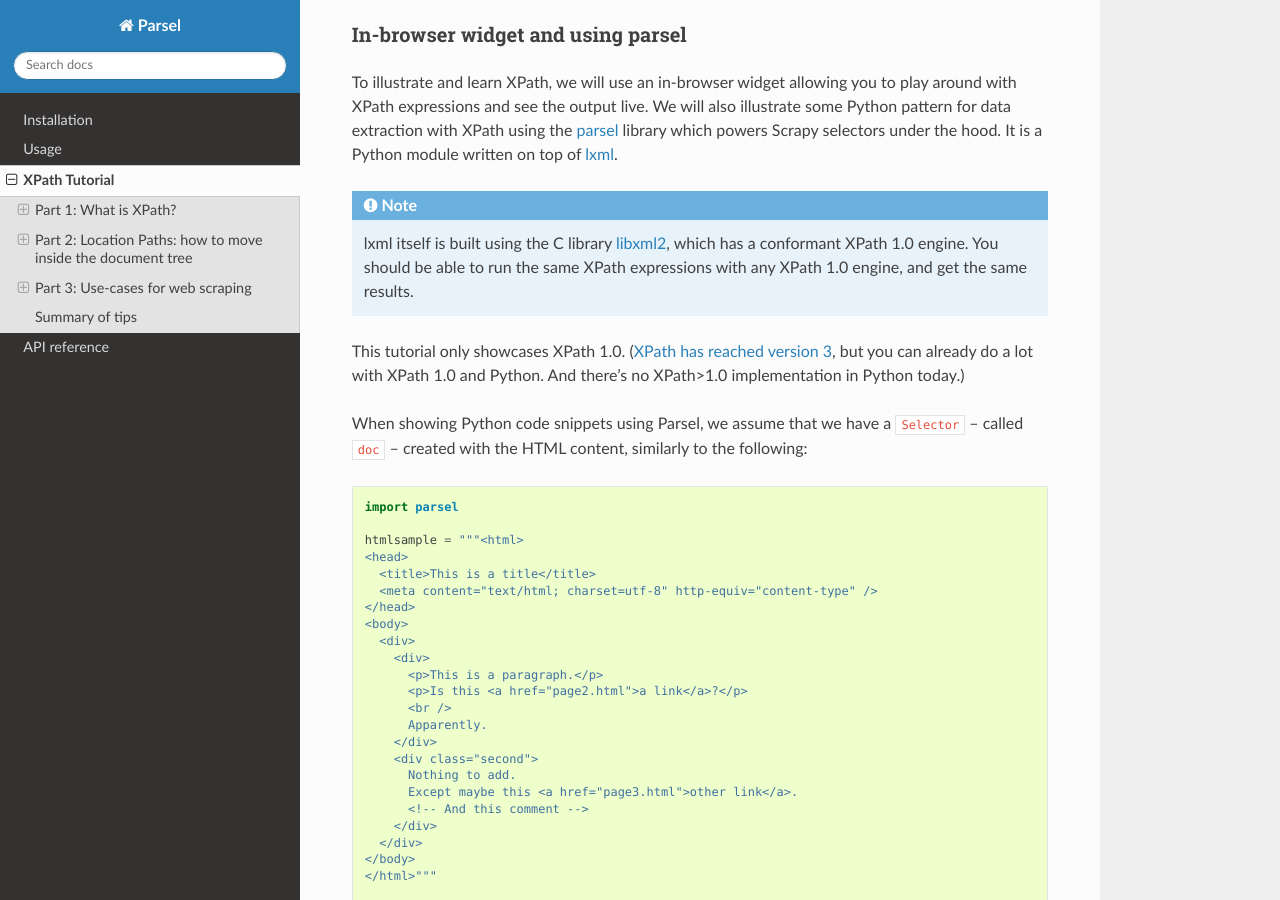
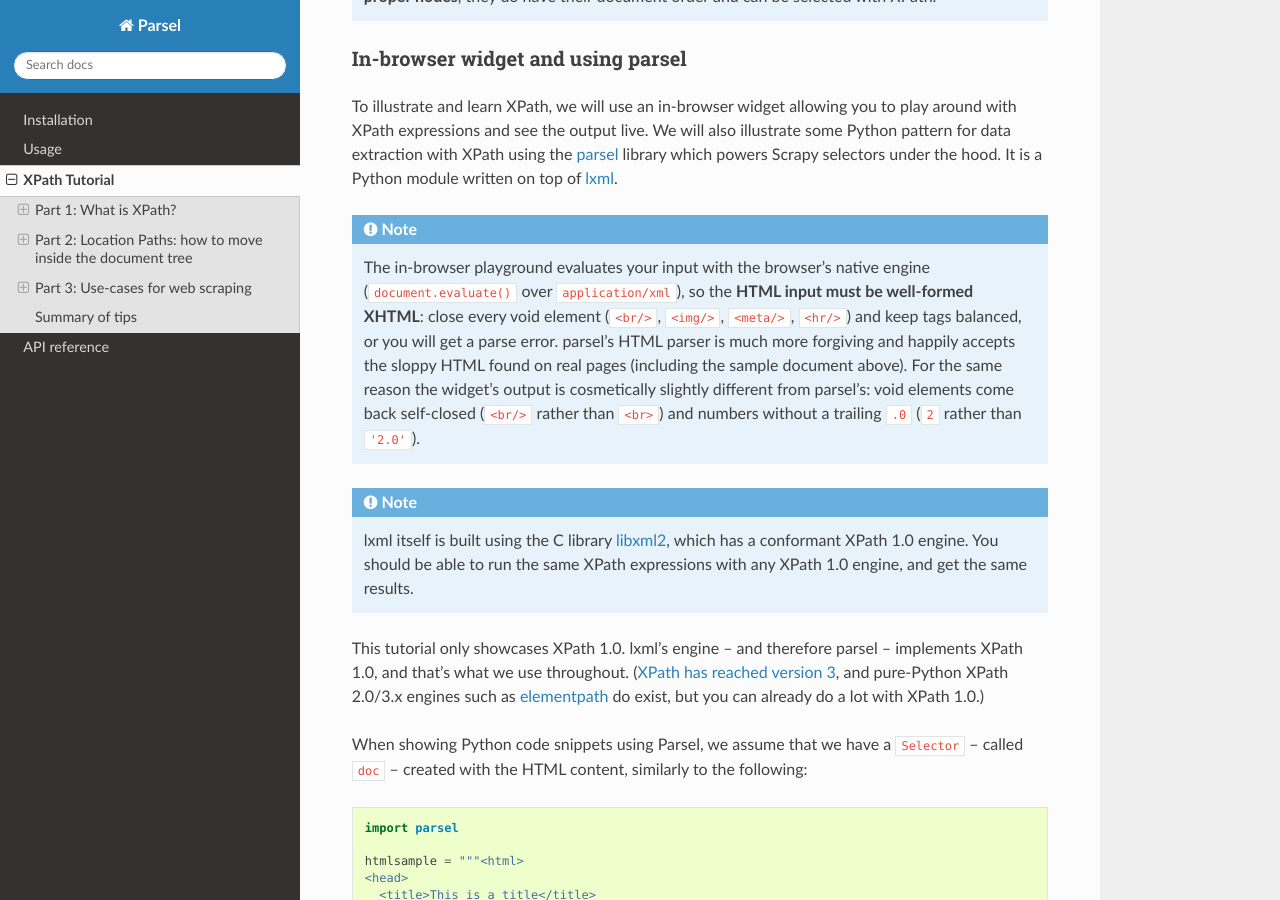
Before and after one commit to scrapy/parsel, a Sphinx documentation site: the page built from docs/xpath-tutorial.rst, in a window 1280 px wide and 900 px high, scrolled down 2799 px. Built offline with Sphinx 7.4.7 and the Read the Docs theme 3.1.0, drawn with Linux system fonts in a browser that asks for light colours; some of the changed text lies outside the part shown.

Commit message:
Minor improvements

```diff
--- a/docs/conftest.py
+++ b/docs/conftest.py
@@ -26,6 +26,26 @@ def setup(namespace):
     namespace["load_selector"] = load_selector
 
 
+def pytest_collection_modifyitems(items):
+    """Drop pytest's built-in doctest collection of the ``.rst`` files.
+
+    When an ``.rst`` file is named explicitly on the command line (e.g.
+    ``pytest docs/xpath-tutorial.rst``), pytest's own doctest plugin collects it
+    as a text file *in addition* to Sybil (see ``_pytest.doctest._is_doctest``).
+    That native pass does not run the ``.. code:: python`` setup blocks, so it
+    fails on names such as ``doc``. Sybil is the source of truth for these
+    files, so drop the duplicate native doctest items.
+    """
+    items[:] = [
+        item
+        for item in items
+        if not (
+            type(item).__module__.startswith("_pytest.doctest")
+            and item.path.suffix in {".rst", ".txt"}
+        )
+    ]
+
+
 pytest_collect_file = Sybil(
     parsers=[
         DocTestParser(optionflags=ELLIPSIS | NORMALIZE_WHITESPACE),
--- a/docs/xpath-tutorial.rst
+++ b/docs/xpath-tutorial.rst
@@ -26,8 +26,8 @@ Why learn XPath?
 -  it allows selection and filtering with a fine-grained look at the
    text content
 -  XPath allows complex conditioning with axes
--  XPath is extensible with custom functions (we won’t cover that in
-   this tutorial though)
+-  XPath is extensible with custom functions (we only touch on the bundled
+   EXSLT extension functions, at the end of this tutorial)
 
 XPath data model
 ----------------
@@ -121,7 +121,7 @@ XPath engine, according to the data model:
          |   |   |   +-- #35--<a>
          |   |   |   |   +-- #36--(ATTR): href: 'page3.html'
          |   |   |   |   +-- #37--(TXT): 'other link'
-         |   |   |   +-- #38--(TXT): '. \n      '
+         |   |   |   +-- #38--(TXT): '.\n      '
          |   |   |   +-- #39--(COMM): ' And this comment '
          |   |   |   +-- #40--(TXT): '\n    '
          |   |   +-- #41--(TXT): '\n  '
@@ -154,15 +154,28 @@ which powers Scrapy selectors under the hood.
 It is a Python module written on top of `lxml <http://lxml.de/>`__.
 
 .. note::
+    The in-browser playground evaluates your input with the browser's native
+    engine (``document.evaluate()`` over ``application/xml``), so the **HTML
+    input must be well-formed XHTML**: close every void element (``<br/>``,
+    ``<img/>``, ``<meta/>``, ``<hr/>``) and keep tags balanced, or you will get
+    a parse error. parsel's HTML parser is much more forgiving and happily
+    accepts the sloppy HTML found on real pages (including the sample document
+    above). For the same reason the widget's output is cosmetically slightly
+    different from parsel's: void elements come back self-closed (``<br/>``
+    rather than ``<br>``) and numbers without a trailing ``.0`` (``2`` rather
+    than ``'2.0'``).
+
+.. note::
     lxml itself is built using the C library `libxml2 <http://www.xmlsoft.org/>`__,
     which has a conformant XPath 1.0 engine.
     You should be able to run the same XPath expressions with
     any XPath 1.0 engine, and get the same results.
 
-This tutorial only showcases XPath 1.0. (`XPath has reached version 3
-<https://www.w3.org/TR/xpath-3/>`__, but you can already do a
-lot with XPath 1.0 and Python. And there's no XPath>1.0 implementation
-in Python today.)
+This tutorial only showcases XPath 1.0. lxml's engine -- and therefore parsel
+-- implements XPath 1.0, and that's what we use throughout. (`XPath has reached
+version 3 <https://www.w3.org/TR/xpath-3/>`__, and pure-Python XPath 2.0/3.x
+engines such as `elementpath <https://pypi.org/project/elementpath/>`__ do
+exist, but you can already do a lot with XPath 1.0.)
 
 When showing Python code snippets using Parsel, we assume that we have
 a ``Selector`` -- called ``doc`` -- created with the HTML content, similarly
```
